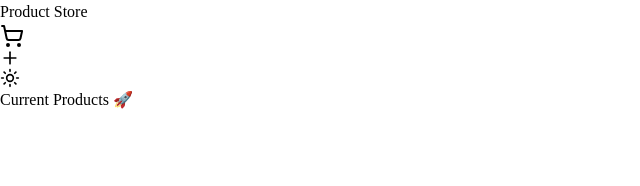
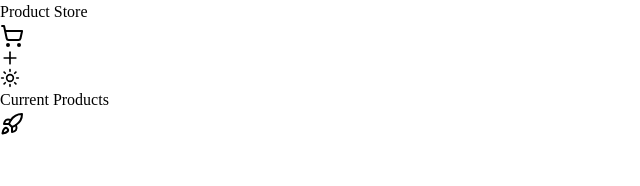
Before and after one commit to noblex1/product-store-mern-tack, a React (Vite) app in the folder frontend/: page / in a window 1280 px wide. Shown: the top 186 px of the page, without its empty margins (0-640 px from the left). Built offline with nearby package versions, Linux system fonts and the light colour scheme; what @radix-ui/themes would draw is missing.

Commit message:
few changes

```diff
--- a/frontend/src/components/Navbar.jsx
+++ b/frontend/src/components/Navbar.jsx
@@ -1,5 +1,6 @@
 import { PlusIcon, SunIcon, ShoppingCart } from "lucide-react";
 import React from 'react';
+import { Link } from "react-router-dom";
 
 
 function Navbar() {
@@ -7,17 +8,21 @@ function Navbar() {
     <div className="w-full bg-blue-500 py-3 shadow-md">
       <div className=" flex items-center max-w-7xl mx-auto flex justify-between items-center px-4">
         {/* Brand Title */}
+       <Link to="/">
         <div className="flex  space-x-2">
         <h2 className="text-white text-xl font-bold">Product Store </h2>
         <ShoppingCart className="" />
         </div>
+       </Link>
 
         {/* Icon Section */}
         <div className="flex items-center gap-3">
+         <Link to="/create-products">
           <PlusIcon
             size={20}
             className=" w-6 h-6 p-1 bg-gray-700 text-white rounded-full shadow-md hover:scale-105 transition-transform"
           />
+         </Link>
           <SunIcon
             size={20}
             className="w-6 h-6 p-1 bg-gray-700 text-white rounded-full shadow-md hover:scale-105 transition-transform"
--- a/frontend/src/pages/CreatePage.jsx
+++ b/frontend/src/pages/CreatePage.jsx
@@ -3,7 +3,7 @@ import React from 'react'
 function CreatePage() {
   return (
     <div>
-      Create Page
+      Create Products page
     </div>
   )
 }
--- a/frontend/src/pages/HomePage.jsx
+++ b/frontend/src/pages/HomePage.jsx
@@ -1,9 +1,11 @@
 import React from 'react'
+import { Rocket } from 'lucide-react'
 
 function HomePage() {
   return (
-    <div className='text-center font-bold text-white'>
-      Current Products 🚀
+    <div className='mt-5 flex justify-center text-center font-bold text-white'>
+      Current Products
+      <Rocket className=''/>
     </div>
   )
 }
```
